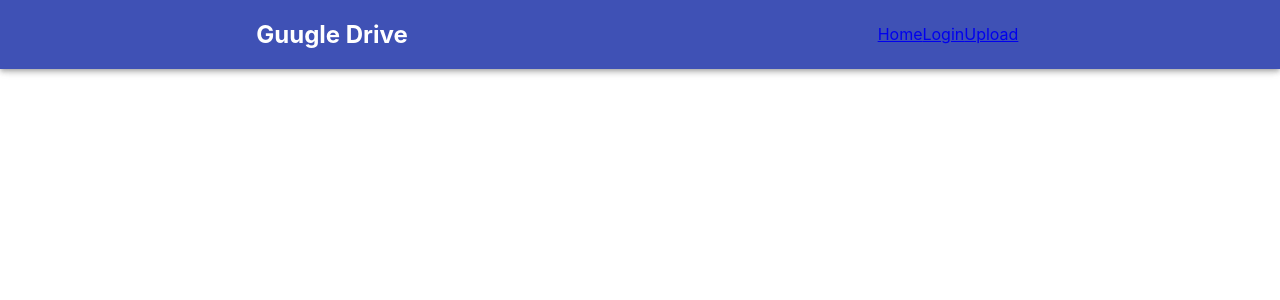
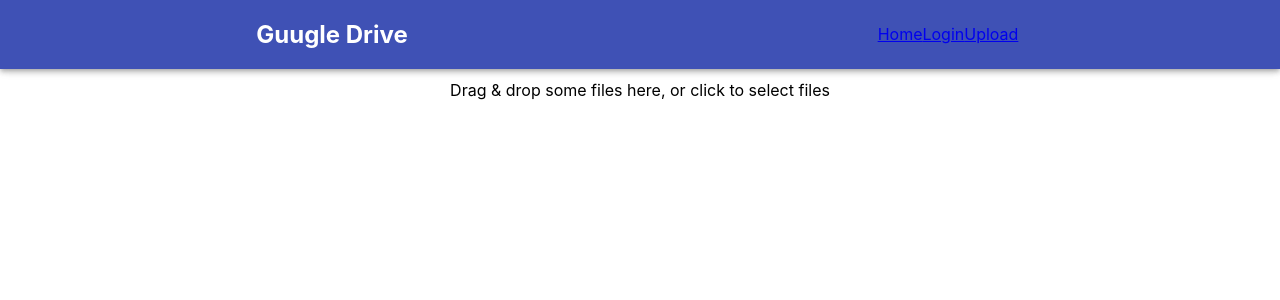
Before and after one commit to jayden-chan/UVEC-Summer-2019, a React (Create React App) app in the folder frontend/guugle-drive/: page /upload in a window 1280 px wide. Shown: the top 300 px of the page. Built offline with nearby package versions, Linux system fonts and the light colour scheme.

Commit message:
Adding dropzone component

```diff
--- /dev/null
+++ b/frontend/guugle-drive/src/components/DropZone.js
@@ -0,0 +1,24 @@
+import React, { Component } from 'react'
+import Dropzone from 'react-dropzone'
+import Layout from './Layout'
+
+export default class DropZone extends Component {
+
+  render() {
+    return (
+      <Layout>
+      <Dropzone onDrop={acceptedFiles => console.log(acceptedFiles)}>
+        {({getRootProps, getInputProps}) => (
+          <section>
+            <div {...getRootProps()}>
+              <input {...getInputProps()} />
+              <p>Drag & drop some files here, or click to select files</p>
+            </div>
+          </section>
+        )}
+      </Dropzone>
+  </Layout>
+    );
+
+  }
+}
--- a/frontend/guugle-drive/src/pages/Upload.js
+++ b/frontend/guugle-drive/src/pages/Upload.js
@@ -1,7 +1,12 @@
 import React, { Component } from "react";
+import DropZone from "../components/DropZone";
 
 export default class Upload extends Component {
   render() {
-    return <div />;
+    return ( <div>
+      <DropZone />
+    </div>
+    );
+
   }
 }
```
